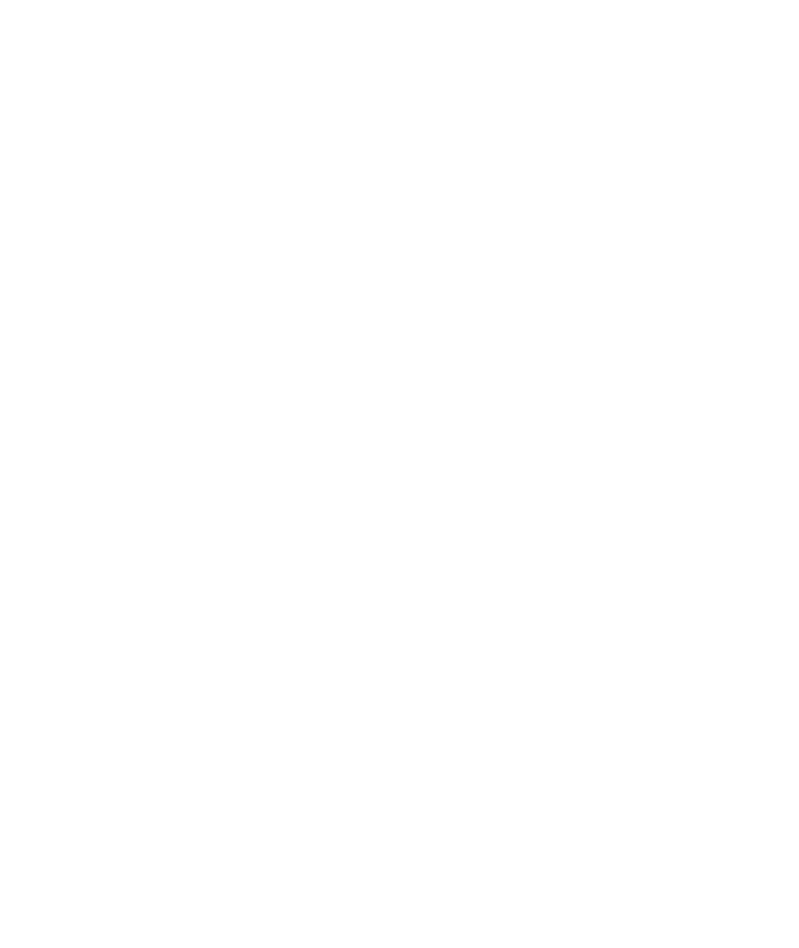
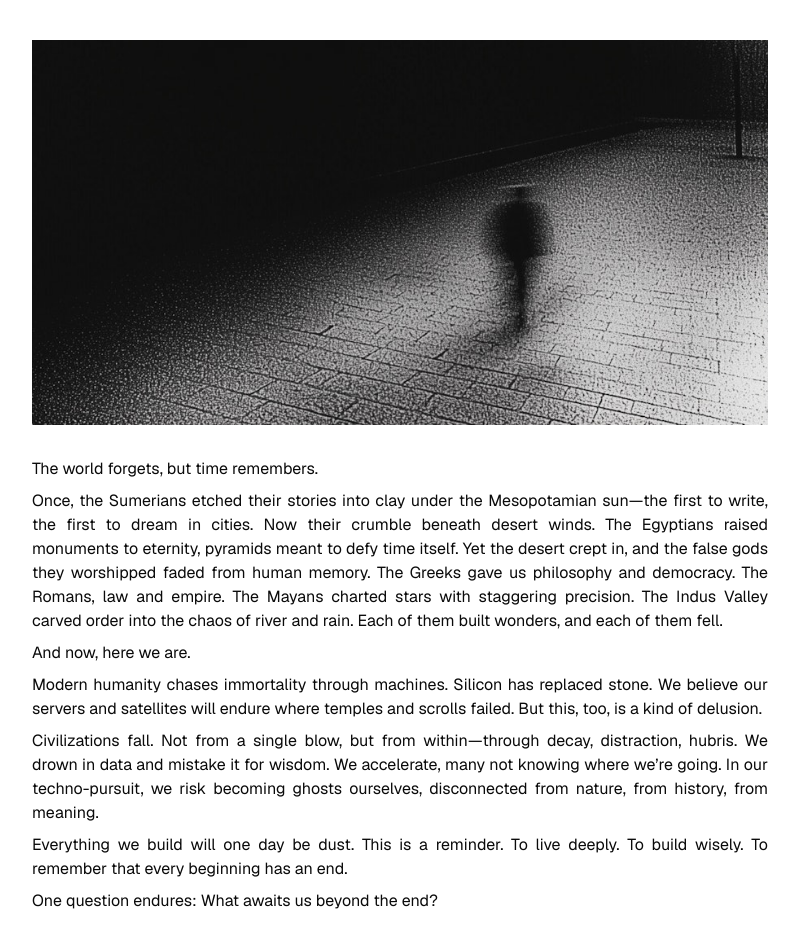
Before and after one commit to BrahimBoussada/glyph-switch, a Next.js app: page / in a window 1280 px wide. Shown: the part 200-1148 px from the top of the page, without its empty margins (240-1039 px from the left). Before the commit the page ends 800 px from the top, so only its background shows below. Built offline with nearby package versions, Linux system fonts and the light colour scheme.

Commit message:
feat: build ArticleSection component with animated heading, image, and text

```diff
--- a/src/app/page.tsx
+++ b/src/app/page.tsx
@@ -1,7 +1,5 @@
+import ArticleSection from "@/components/article-section";
+
 export default function Home() {
-  return (
-    <main className=" container">
-      <h1 className="text-9xl">Hi there</h1>
-    </main>
-  );
+  return <ArticleSection />;
 }
--- /dev/null
+++ b/src/components/article-section.tsx
@@ -0,0 +1,92 @@
+"use client";
+
+import Image from "next/image";
+import { motion } from "motion/react";
+import { useFont } from "@/context/font-context";
+import { cn } from "@/lib/utils";
+import urbanSolitude from "../../public/urbanSolitude.jpeg";
+
+export default function ArticleSection() {
+  const { font } = useFont(); // Access current font from context
+
+  return (
+    <div className="px-4 max-w-3xl mx-auto flex flex-col gap-8 mt-16 mb-36">
+      {/* Animated heading */}
+      <motion.h1
+        initial={{ y: 50, opacity: 0 }}
+        animate={{ y: 0, opacity: 1, transition: { duration: 0.5 } }}
+        className={cn(`text-5xl md:text-7xl text-center`)}
+      >
+        {"Humanity’s"} Fleeting Pursuit
+      </motion.h1>
+
+      {/* Animated responsive image container */}
+      <motion.div
+        initial={{ y: 50, opacity: 0 }}
+        animate={{
+          y: 0,
+          opacity: 1,
+          transition: { duration: 0.5, delay: 0.1 },
+        }}
+        className="relative w-full mx-auto aspect-[1.91/1]"
+      >
+        <Image
+          src={urbanSolitude}
+          fill
+          alt="Cityscape Silhouette at Sunset"
+          className="object-cover object-bottom"
+          priority
+          quality={100}
+        />
+      </motion.div>
+
+      {/* Animated article text container with conditional font tracking */}
+      <motion.div
+        initial={{ y: 50, opacity: 0 }}
+        animate={{
+          y: 0,
+          opacity: 1,
+          transition: { duration: 0.5, delay: 0.2 },
+        }}
+        className={cn(
+          `max-w-3xl mx-auto text-justify flex flex-col gap-2 ${
+            font === "mono" ? "tracking-tight" : ""
+          }`
+        )}
+      >
+        {/* Article paragraphs */}
+        <p>The world forgets, but time remembers.</p>
+        <p>
+          Once, the Sumerians etched their stories into clay under the
+          Mesopotamian sun—the first to write, the first to dream in cities. Now
+          their crumble beneath desert winds. The Egyptians raised monuments to
+          eternity, pyramids meant to defy time itself. Yet the desert crept in,
+          and the false gods they worshipped faded from human memory. The Greeks
+          gave us philosophy and democracy. The Romans, law and empire. The
+          Mayans charted stars with staggering precision. The Indus Valley
+          carved order into the chaos of river and rain. Each of them built
+          wonders, and each of them fell.
+        </p>
+        <p>And now, here we are.</p>
+        <p>
+          Modern humanity chases immortality through machines. Silicon has
+          replaced stone. We believe our servers and satellites will endure
+          where temples and scrolls failed. But this, too, is a kind of
+          delusion.
+        </p>
+        <p>
+          Civilizations fall. Not from a single blow, but from within—through
+          decay, distraction, hubris. We drown in data and mistake it for
+          wisdom. We accelerate, many not knowing where {"we’re"} going. In our
+          techno-pursuit, we risk becoming ghosts ourselves, disconnected from
+          nature, from history, from meaning.
+        </p>
+        <p>
+          Everything we build will one day be dust. This is a reminder. To live
+          deeply. To build wisely. To remember that every beginning has an end.
+        </p>
+        <p>One question endures: What awaits us beyond the end?</p>
+      </motion.div>
+    </div>
+  );
+}
```
Also changed, not shown: public/urbanSolitude.jpeg (added).
